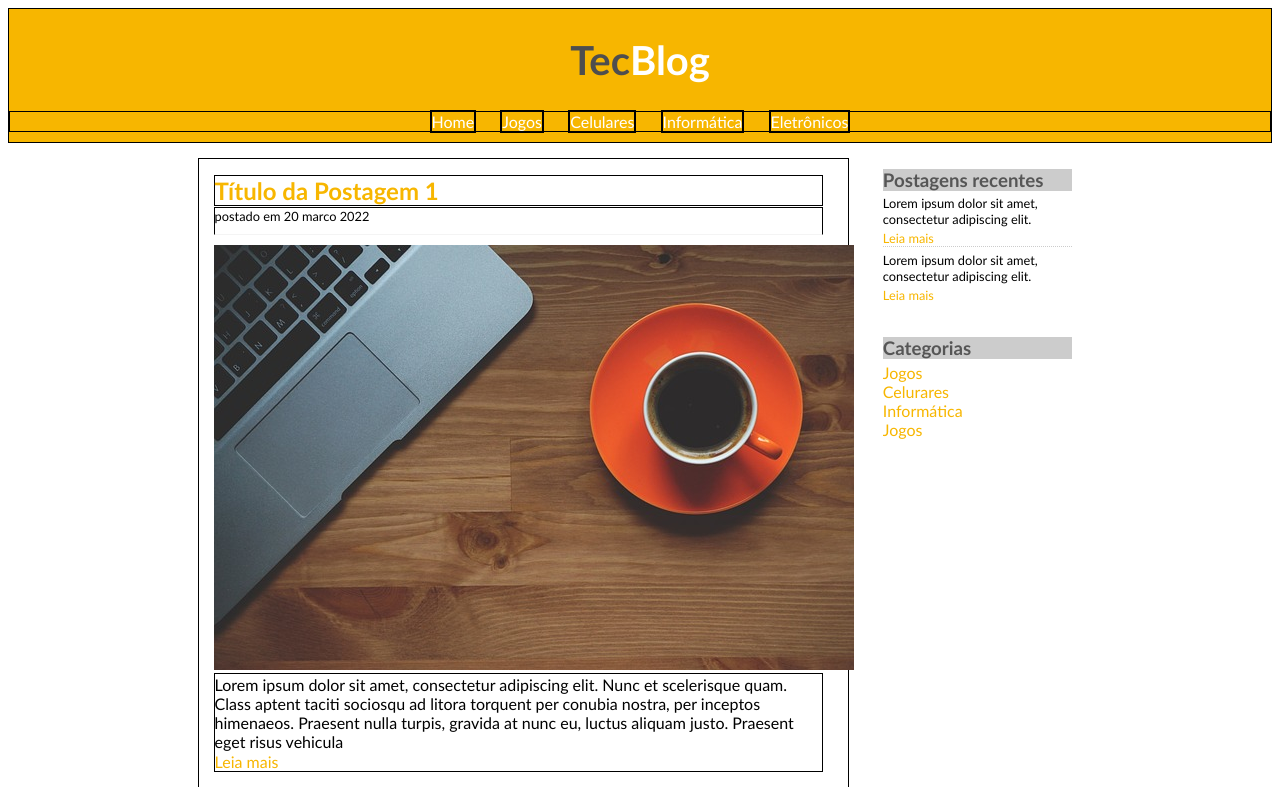
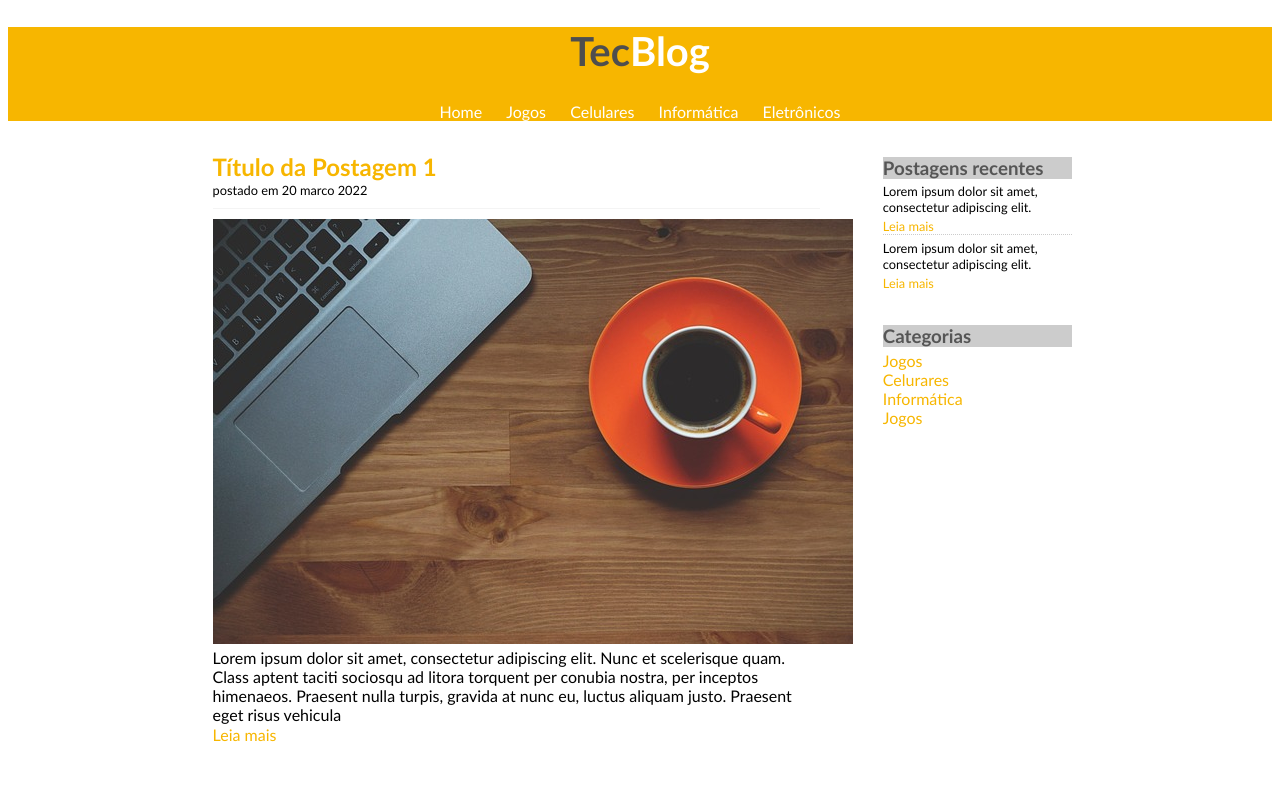
Before and after one commit to fredsonchaves07/blog-tecblog, a plain HTML site: page index.html in a window 1280 px wide. Shown: the top 787 px of the page. Drawn offline with Linux system fonts and the light colour scheme.

Commit message:
Alteração das pastas css e index

```diff
--- a/index.css
+++ b/index.css
@@ -3,13 +3,11 @@ body{
 }
 
 .cabecalho-principal{
-    border: 1px solid black;
     background-color: #f7b600;
     text-align: center;
 }
 
 .postagens-recentes{
-    border: 1px;
     background: #fff;
     float: right;
     margin-right: 15%;
@@ -43,7 +41,6 @@ body{
 }
 
 .categorias{
-    border: 1px;
     background: #fff;
     clear: both;
     float: right;
@@ -53,7 +50,6 @@ body{
 }
 
 .categorias h3{
-    border: 1px;
     color: #565656;
     background-color: #CCC;
     margin-top: 1px;
@@ -74,19 +70,16 @@ body{
 }
 
 .navegacao{
-    border: 1px solid black;
     margin-bottom: 10px;
 }
 
 .itens-navegacao{
-    border: 2px solid black;
     margin: 10px;
     color: #fff;
 }
 
 .container{
     margin-top: 15px;
-    border: 1px solid black;
     width: 49%;
     padding: 15px;
     position: relative;
@@ -94,7 +87,6 @@ body{
 }
 
 .titulo-conteudo{
-    border: 1px solid black;
     color: #f7b600;
     margin-block-start: 1px;
     margin-block-end: 1px;
@@ -106,7 +98,6 @@ body{
 
 .data-postagem{
     display: block;
-    border: 1px solid black;
     font-size: 0.8em;
     border-bottom: 1px solid #f4f4f4;
     padding-bottom: 10px;
@@ -117,7 +108,6 @@ body{
     margin-top: 10px;
 }
 article{
-    border: 1px solid black;
     width: 98%;
 }
 
```
